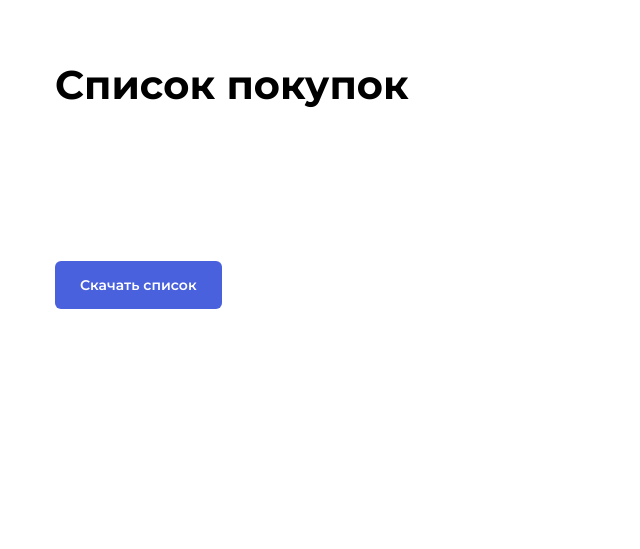
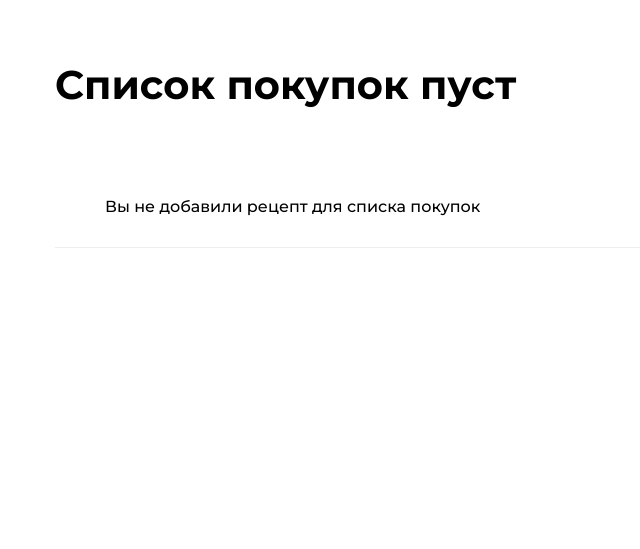
Before and after one commit to cement-hools/foodgram-project, a Django app: template templates/shopping_list.html in a window 1280 px wide. Shown: the part 90-639 px from the top of the page, without its empty margins (0-640 px from the left). Run offline with Django 3.2, Linux system fonts and the light colour scheme; the template is opened without the code that fills it, so the values that code supplies are empty; some libraries are stand-ins or nearby versions.

Commit message:
список пуст

```diff
--- a/recipes/utils.py
+++ b/recipes/utils.py
@@ -65,7 +65,9 @@ def ingredients_for_shopping_list(ingredients):
         '\n',
     ]
     count = 1
-    if ingredients.count() == 1 and ingredients[0].get('title') is None:
+    if (not ingredients
+            or ingredients.count() <= 1
+            and ingredients[0].get('title') is None):
         ingredient_txt.append('   ---   ПУСТО   ---\n')
         return ingredient_txt
     for item in ingredients:
--- a/templates/shopping_list.html
+++ b/templates/shopping_list.html
@@ -6,10 +6,24 @@
 {% block title %}Список покупок{% endblock %}
 {% block css %}<link rel="stylesheet" href="{% static 'pages/shopList.css' %}">{% endblock css %}
 
-{% block main_title %}Список покупок{% endblock main_title %}
+
+{% block main_title %}
+    {% with shop_list_count=user.users_shopping_lists.all.count %}
+        {% if shop_list_count > 0 %}
+            Список покупок
+        {% else %}
+            Список покупок пуст
+        {% endif %}
+    {% endwith %}
+{% endblock main_title %}
+
+
 
 {% block content %}
 {% csrf_token %}
+
+    {% with shop_list_count=user.users_shopping_lists.all.count %}
+        {% if shop_list_count > 0 %}
             <div class="card-list card-list_column">
                 <ul class="shopping-list">
                     {% for purchase in shopping_list %}
@@ -26,9 +40,17 @@
                     {% endfor %}
                 </ul>
                 <a href="{% url 'shopping_list_save' %}"><button class="button button_style_blue">Скачать список</button></a>
-
-
             </div>
+        {% else %}
+            <div class="card-list card-list_column">
+                <ul class="shopping-list">
+                    <li class="shopping-list__item">
+                        <div class="recipe recipe_reverse"><h3 class="recipe__title" style="max-width: 400px">Вы не добавили рецепт для списка покупок</h3></div>
+                    </li>
+                </ul>
+            </div>
+        {% endif %}
+    {% endwith %}
 
 {% endblock content %}
 
```
Lines whose indentation alone changed are shown as unchanged.
